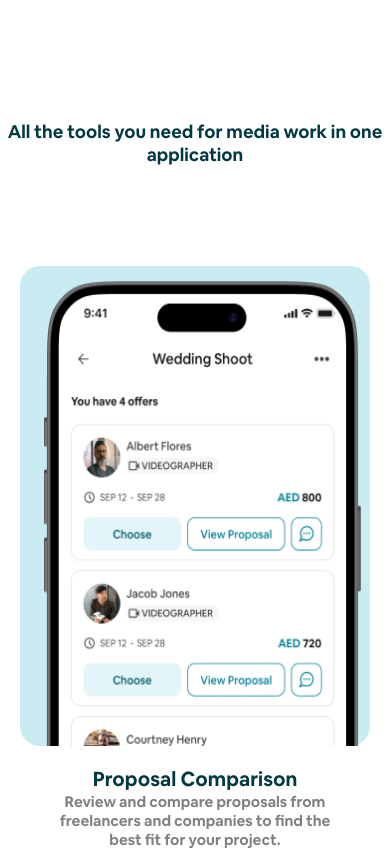
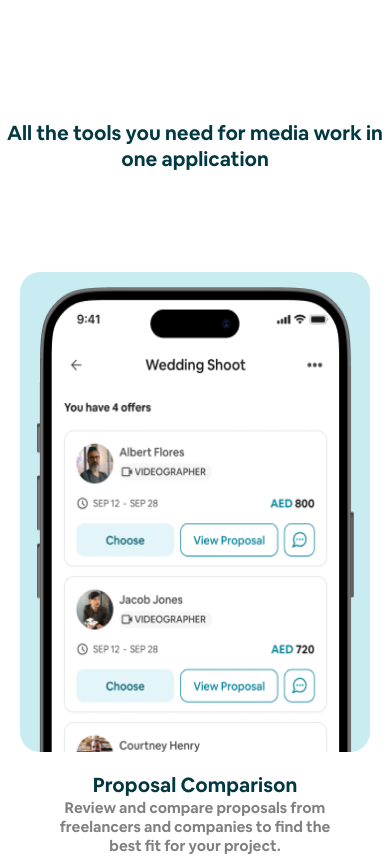
Before and after one commit to menna544/LandingPage, a plain HTML site: page index.html in a window 390 px wide. Shown: the part 2671-3529 px from the top of the page. Drawn offline with Linux system fonts and the light colour scheme.

Commit message:
Update style.css

```diff
--- a/style.css
+++ b/style.css
@@ -596,7 +596,8 @@ display: flex;
 text-align: center;
 }
 .phonelogo{
-width: 318px; height: 461px; margin-left: 8px;
+max-width: 318px;
+ height: 461px;
 }
 .tsection h1{
   max-width: 500px;
@@ -1117,7 +1118,7 @@ width: 100%;
 }
 
 .phonelogo{
-  width: 318px; height: 465px; margin-left: 8px;
+  width: 318px; height: 465px;
 }
 .sixsection .h2 {
   max-width: 360px;
@@ -1183,6 +1184,7 @@ width: 100%;
 
 .ssection .h1 {
   font-size: 20px;
+
   margin-top: 30px;
 }
 
@@ -1201,7 +1203,7 @@ width: 100%;
   }
 
   .tsection h1 {
-    font-size: 18px;
+    font-size: 20px;
     margin-top: 30px;
   }
   .imagefinal {
@@ -1209,6 +1211,9 @@ width: 100%;
     width: 240%;
     margin-top: 0;
     border-radius: 10px;
+}
+.sevsection{
+  margin-top: 50px;
 }
 }
 @media screen and (width:1024px) {
```
